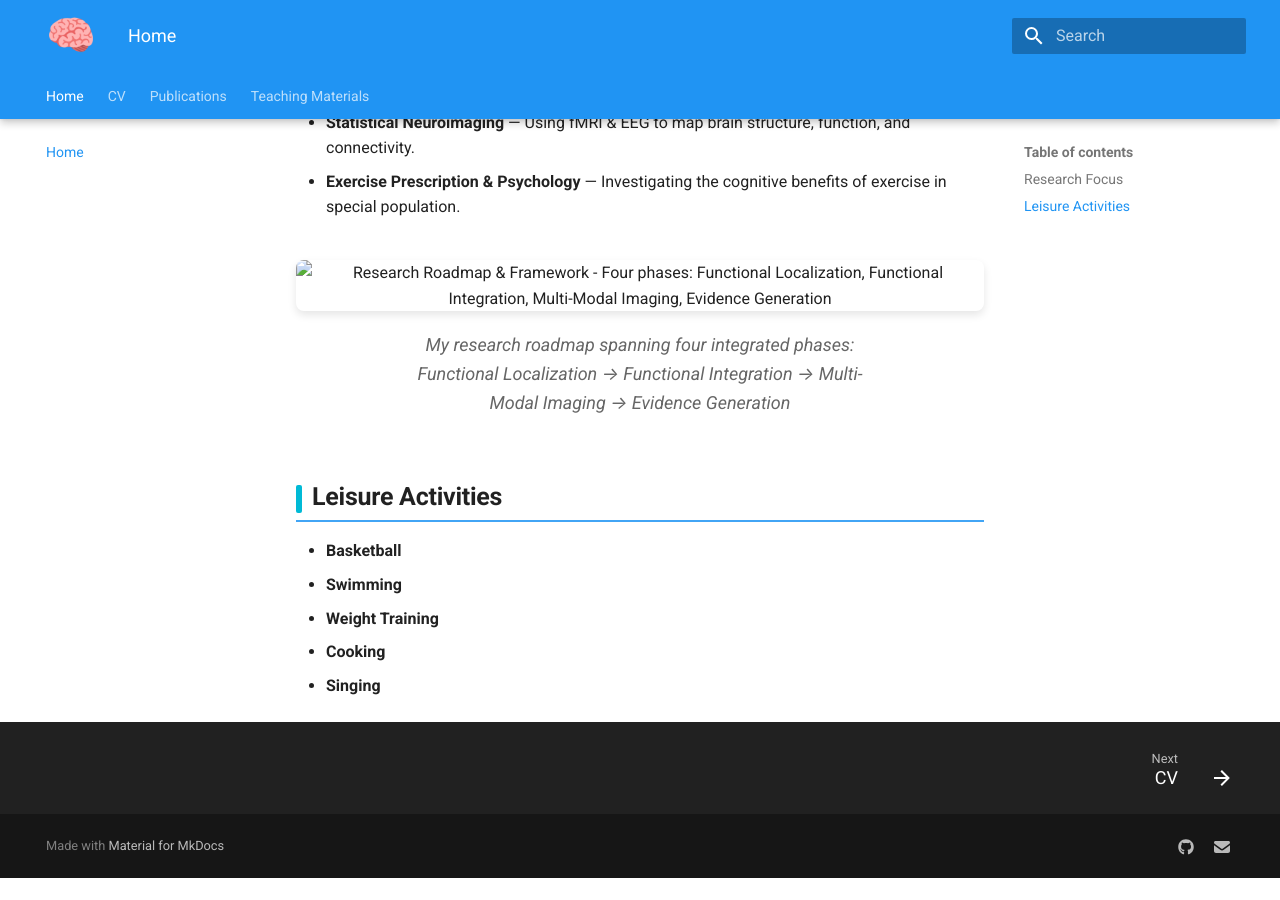
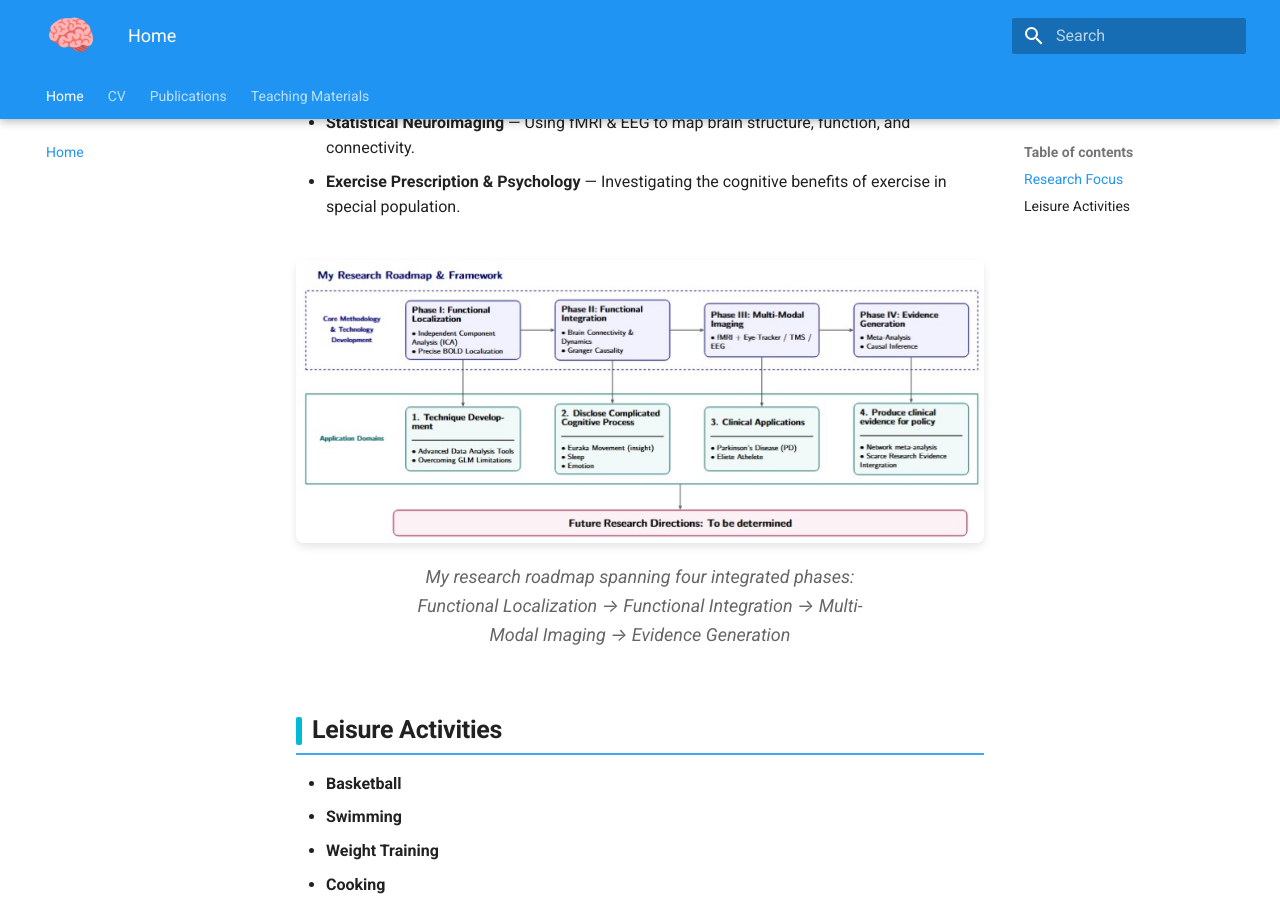
Before and after one commit to chieh1005/chieh1005.github.io, an MkDocs documentation site: the page built from docs/index.md, in a window 1280 px wide and 900 px high, scrolled down 644 px. Built offline with MkDocs 1.6.1 and Material for MkDocs 9.7.7, drawn with Linux system fonts in a browser that asks for light colours; before the commit the page ends 1522 px from its top, so only the background shows below that.

Commit message:
fix: Add research roadmap image to docs/assets/images directory
- Copy research_road_final.jpg to docs/assets/images/ (correct path for MkDocs)
- Update docs/index.md to reference image in correct location
- Fixes 404 error for missing image resource

```diff
--- a/docs/index.md
+++ b/docs/index.md
@@ -17,7 +17,7 @@ I'm a graduate student in Brain Science at National Yang Ming Chiao Tung Univers
 - **Exercise Prescription & Psychology** —  Investigating the cognitive benefits of exercise in special population.
 
 <figure style="text-align: center; margin: 2rem auto; max-width: 100%;">
-  <img src="assets/img/research_road_final.jpg"
+  <img src="assets/images/research_road_final.jpg"
        alt="Research Roadmap & Framework - Four phases: Functional Localization, Functional Integration, Multi-Modal Imaging, Evidence Generation"
        style="width: 100%; max-width: 900px; height: auto; border-radius: 8px; box-shadow: 0 4px 8px rgba(0,0,0,0.1);">
   <figcaption style="margin-top: 1rem; font-size: 0.9rem; color: #666;">
```
Also changed, not shown: docs/assets/images/research_road_final.jpg (added).
